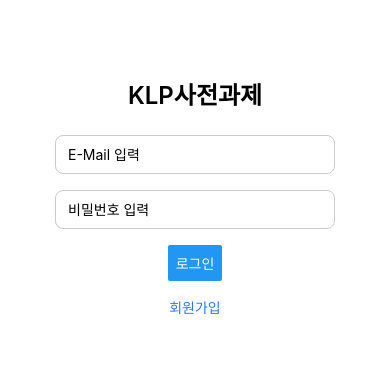
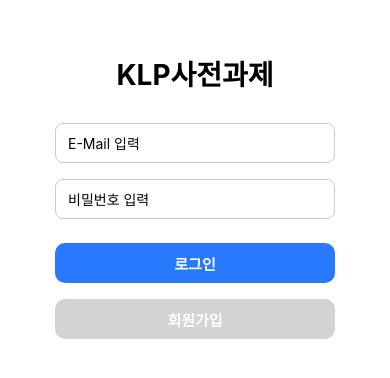
Before and after one commit to ornwoo96/KLP, a React Native app: screen / in a window 390 px wide. Shown: the part 226-604 px from the top of the page. Built offline with nearby package versions, Linux system fonts and the light colour scheme; what @gorhom/bottom-sheet, @react-native-firebase/firestore, react-native-worklets would draw is missing.

Commit message:
[Refactor] OnboadingView UI 개선, 로그아웃 기능 추가

```diff
--- a/src/hooks/useAuth.ts
+++ b/src/hooks/useAuth.ts
@@ -26,3 +26,16 @@ export function useLogin(onSuccess?: () => void) {
         },
     });
 }
+
+
+export function useLogout(onSuccess?: () => void) {
+    const setUser = useAuthStore((s) => s.setUser);
+
+    return useMutation({
+        mutationFn: () => AuthManager.logout(),
+        onSuccess: () => {
+            setUser(null);
+            onSuccess?.();
+        },
+    });
+}
--- a/src/screens/main/MainScreen.tsx
+++ b/src/screens/main/MainScreen.tsx
@@ -1,6 +1,6 @@
 import React, { useLayoutEffect, useCallback, useState } from 'react';
 import {
-  View, FlatList, RefreshControl, ActivityIndicator,
+  View, FlatList, RefreshControl, ActivityIndicator, Alert
 } from 'react-native';
 import { Text } from 'react-native';
 import { NativeStackScreenProps } from '@react-navigation/native-stack';
@@ -11,6 +11,7 @@ import { usePostsFeed } from '../../hooks/usePost';
 import type { RootStackParamList } from '../../navigation/types';
 import DefaultBottomSheet from '../../components/DefaultBottomSheet';
 import CreatePostSheet from './CreatePostSheet';
+import { useLogout } from '../../hooks/useAuth';
 
 type Props = NativeStackScreenProps<RootStackParamList, 'Main'>;
 
@@ -25,13 +26,6 @@ export default function MainScreen({ navigation }: Props) {
     isFetchingNextPage,
   } = usePostsFeed();
 
-  useLayoutEffect(() => {
-    navigation.setOptions({
-      headerTitle: '',
-      headerLeft: () => <HeaderProfile onPress={() => { }} />,
-    });
-  }, [navigation]);
-
   const posts = data?.pages.flatMap(p => p.items) ?? [];
 
   const loadMore = useCallback(() => {
@@ -39,6 +33,29 @@ export default function MainScreen({ navigation }: Props) {
   }, [hasNextPage, isFetchingNextPage, fetchNextPage]);
 
   const [ openCreatePost, setOpenCreatePost ] = useState(false);
+
+  const logout = useLogout(() => navigation.replace('Login'));
+
+  const confirmLogout = useCallback(() => {
+    if (logout.isPending) return;
+    Alert.alert(
+      '로그아웃 하시겠습니까?',
+      '',
+      [
+        { text: '취소', style: 'cancel' },
+        { text: '로그아웃', style: 'destructive', onPress: () => logout.mutate() },
+      ],
+      { cancelable: true }
+    );
+  }, [logout.isPending, logout.mutate, navigation]);
+
+
+  useLayoutEffect(() => {
+    navigation.setOptions({
+      headerTitle: '',
+      headerLeft: () => <HeaderProfile onPress={confirmLogout} />,
+    });
+  }, [navigation]);
 
   return (
     <View style={{ flex: 1, backgroundColor: '#fff' }}>
--- a/src/screens/onboarding/LoginScreen.tsx
+++ b/src/screens/onboarding/LoginScreen.tsx
@@ -49,13 +49,25 @@ function LoginScreen({ navigation }: Props) {
                 secureTextEntry
             />
 
-            <Button
-                title="로그인"
+            <TouchableOpacity
+                style={[
+                    styles.loginBtn,
+                    loginMutation.isPending && { opacity: 0.5 },
+                ]}
                 onPress={handleLogin}
-            />
+                disabled={loginMutation.isPending}
+            >
+                <Text style={styles.loginBtnText}>
+                    {loginMutation.isPending ? '로그인 중...' : '로그인'}
+                </Text>
+            </TouchableOpacity>
 
-            <TouchableOpacity onPress={handleSignup} style={{ marginTop: 16 }}>
-                <Text style={{ color: '#2979ff' }}>회원가입</Text>
+            <TouchableOpacity
+                style={styles.signupBtn}
+                onPress={handleSignup}
+                disabled={loginMutation.isPending}
+            >
+                <Text style={styles.signupBtnText}>회원가입</Text>
             </TouchableOpacity>
         </View>
     );
@@ -70,11 +82,12 @@ const styles = StyleSheet.create({
         backgroundColor: '#fff',
     },
     title: {
-        fontSize: 24,
-        marginBottom: 24,
-        fontWeight: '600',
+        fontSize: 28,
+        marginBottom: 30,
+        fontWeight: '700',
     },
     input: {
+        height: 40,
         width: '80%',
         borderWidth: 1,
         borderColor: '#ccc',
@@ -83,6 +96,34 @@ const styles = StyleSheet.create({
         paddingVertical: 10,
         marginBottom: 16,
     },
+    loginBtn: {
+        width: '80%',
+        height: 40,
+        borderRadius: 10,
+        backgroundColor: '#2979ff',
+        alignItems: 'center',
+        justifyContent: 'center',
+        marginTop: 8,
+    },
+    loginBtnText: {
+        color: '#fff',
+        fontSize: 15,
+        fontWeight: '600',
+    },
+    signupBtn: {
+        width: '80%',
+        height: 40,
+        borderRadius: 10,
+        backgroundColor: 'lightgray',
+        alignItems: 'center',
+        justifyContent: 'center',
+        marginTop: 16,
+    },
+    signupBtnText: {
+        color: '#fff',
+        fontSize: 15,
+        fontWeight: '600',
+    },
 });
 
 export default LoginScreen;
--- a/src/screens/onboarding/ProfileSetupScreen.tsx
+++ b/src/screens/onboarding/ProfileSetupScreen.tsx
@@ -59,7 +59,9 @@ function ProfileSetupScreen({ navigation }: any) {
                 disabled={!canSubmit}
                 onPress={handleSave}
             >
-                <Text style={styles.buttonText}>프로필 등록</Text>
+                <Text style={styles.buttonText}>
+                    {isSubmitting ? '프로필 등록 중...' : '프로필 등록'}
+                </Text>
             </TouchableOpacity>
         </View>
     );
@@ -78,19 +80,20 @@ const styles = StyleSheet.create({
     imageWrapper: {
         width: 120,
         height: 120,
-        borderRadius: 60, // 동그랗게
+        borderRadius: 60,
         borderWidth: 1,
         borderColor: '#ccc',
         marginBottom: 24,
         alignItems: 'center',
         justifyContent: 'center',
-        overflow: 'hidden', // 이미지가 영역 벗어나지 않게
+        overflow: 'hidden',
     },
     image: {
         width: '100%',
         height: '100%',
     },
     input: {
+        height: 40,
         width: '80%',
         borderWidth: 1,
         borderColor: '#ccc',
@@ -100,10 +103,11 @@ const styles = StyleSheet.create({
         marginBottom: 16,
     },
     button: {
+        height: 40,
         width: '80%',
-        paddingVertical: 14,
         borderRadius: 8,
         alignItems: 'center',
+        justifyContent: 'center',
     },
     buttonEnabled: {
         backgroundColor: '#2979ff',
--- a/src/screens/onboarding/SignupScreen.tsx
+++ b/src/screens/onboarding/SignupScreen.tsx
@@ -5,7 +5,8 @@ import {
     Button,
     StyleSheet,
     Text,
-    Alert
+    Alert,
+    TouchableOpacity
 } from 'react-native';
 import { useSignup } from '../../hooks/useAuth';
 import { NativeStackScreenProps } from '@react-navigation/native-stack';
@@ -32,14 +33,21 @@ export default function SignupScreen({ navigation }: Props) {
             Alert.alert('알림', '이메일/비밀번호를 입력해주세요.');
             return;
         }
-        signupMutation.mutate({ email, password });
+        signupMutation.mutate(
+            { email, password },
+            {
+                onError: (e: any) => {
+                    Alert.alert('가입 실패', e.message);
+                },
+            }
+        );
     };
 
     return (
         <View style={styles.container}>
             <TextInput
                 style={styles.input}
-                placeholder="이메일 입력"
+                placeholder="E-Mail 입력"
                 value={email}
                 onChangeText={setEmail}
                 autoCapitalize="none"
@@ -54,16 +62,16 @@ export default function SignupScreen({ navigation }: Props) {
                 secureTextEntry
             />
 
-            <Button
-                title={signupMutation.isPending ? '가입 중...' : '가입하기'}
+            <TouchableOpacity
+                style={[
+                    styles.signupBtn,
+                    signupMutation.isPending && { opacity: 0.5 },
+                ]}
                 onPress={onSubmit}
-            />
-
-            {signupMutation.isError && (
-                <Text style={{ color: 'red', marginTop: 8 }}>
-                    {(signupMutation.error as any)?.message ?? '회원가입 실패'}
-                </Text>
-            )}
+                disabled={signupMutation.isPending}
+            >
+                <Text style={styles.signupBtnText}>{signupMutation.isPending ? '가입 중...' : '가입하기'}</Text>
+            </TouchableOpacity>
         </View>
     );
 }
@@ -82,6 +90,7 @@ const styles = StyleSheet.create({
         fontWeight: '600'
     },
     input: {
+        height: 40,
         width: '80%',
         borderWidth: 1,
         borderColor: '#ccc',
@@ -90,4 +99,18 @@ const styles = StyleSheet.create({
         paddingVertical: 10,
         marginBottom: 16
     },
+    signupBtn: {
+        width: '80%',
+        height: 40,
+        borderRadius: 10,
+        backgroundColor: '#2979ff',
+        alignItems: 'center',
+        justifyContent: 'center',
+        marginTop: 10,
+    },
+    signupBtnText: {
+        color: '#fff',
+        fontSize: 15,
+        fontWeight: '600',
+    },
 });
```
